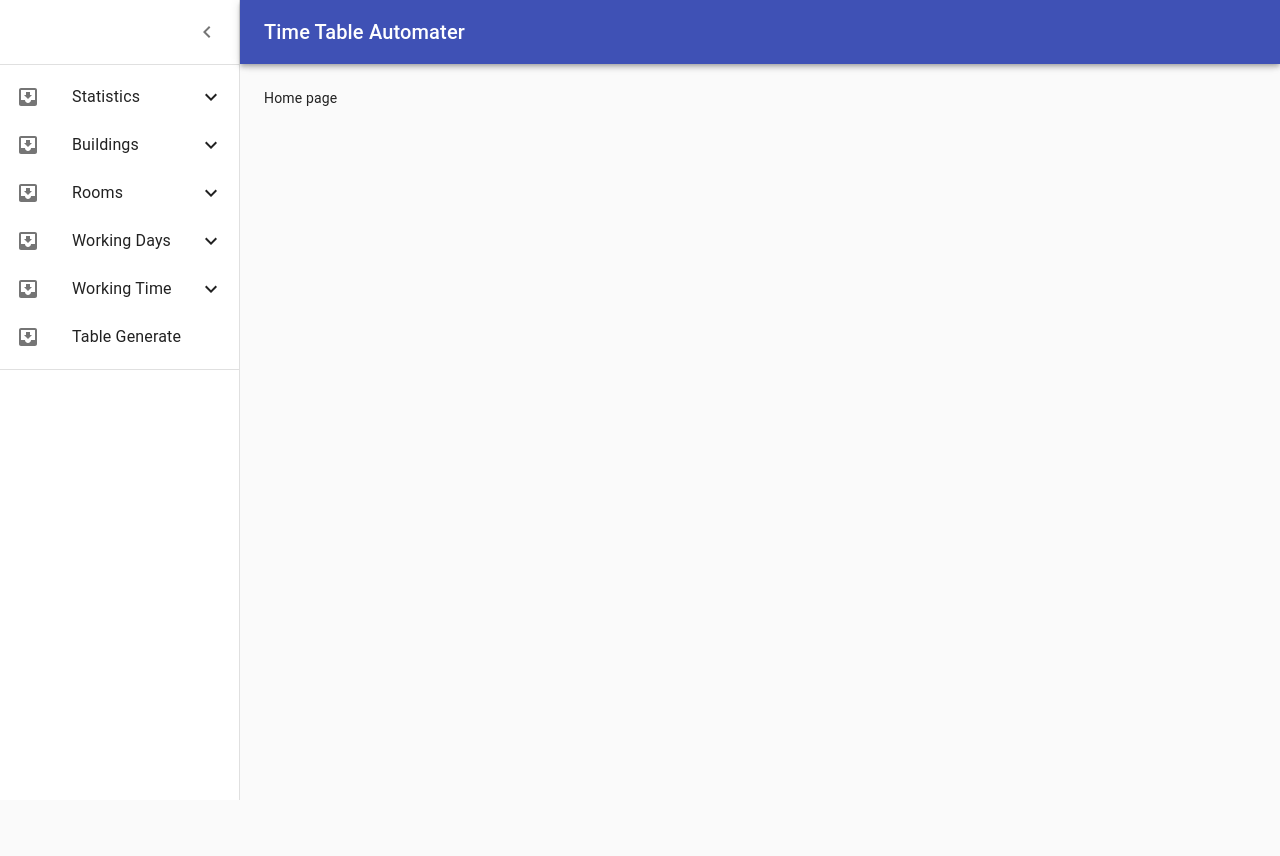
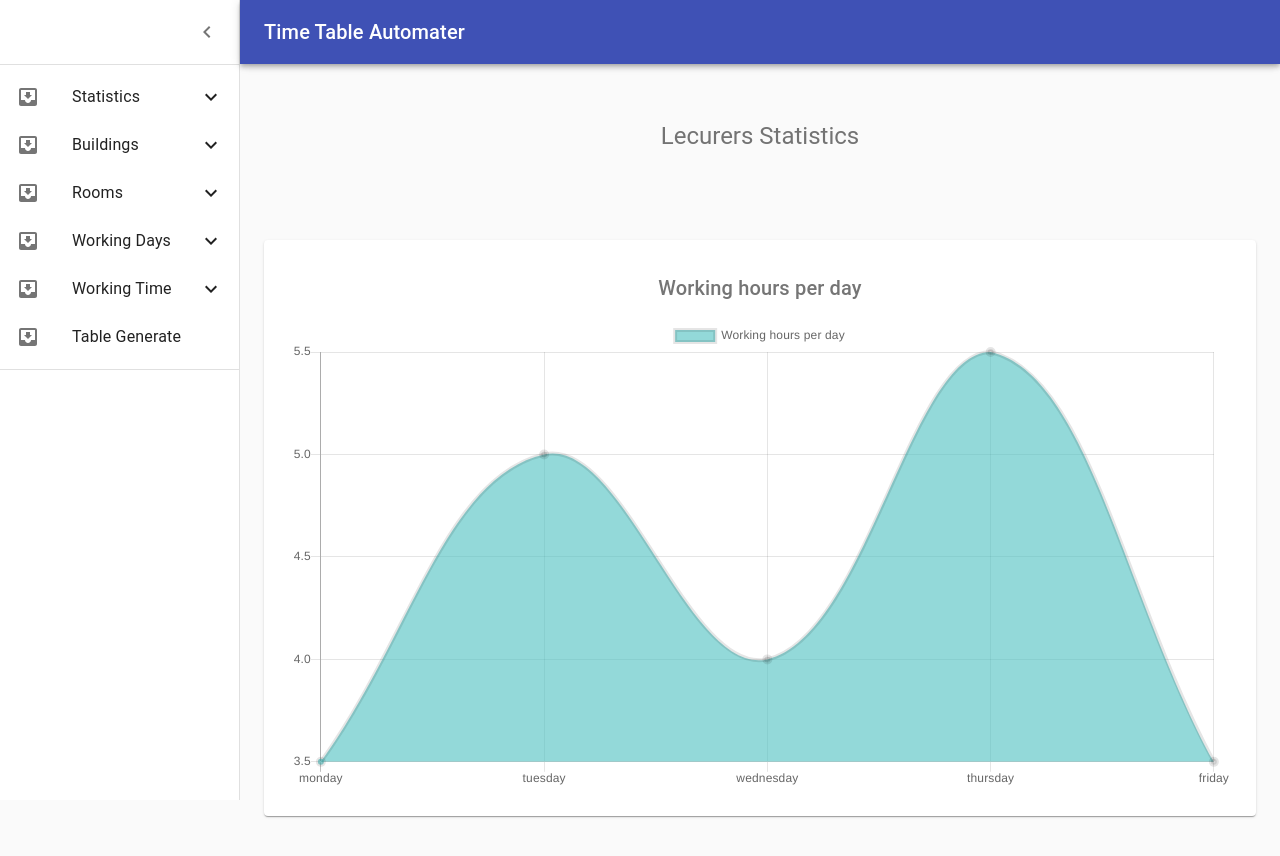
Before and after one commit to tmKamal/automated-timetable-generator, a React app: page /view-stats-lecturer in a window 1280 px wide. Before the commit this address led to /. Shown: the top 856 px of the page. Before the commit the page ends 800 px from the top, so only its background shows below. Built offline with nearby package versions, Linux system fonts and the light colour scheme; the HTML template or start-up script is replaced by a standard one.

Commit message:
chart js for statistics

```diff
--- a/package.json
+++ b/package.json
@@ -25,9 +25,11 @@
         "@material-ui/core": "^4.11.0",
         "@material-ui/icons": "^4.9.1",
         "@material-ui/lab": "^4.0.0-alpha.56",
+        "chart.js": "^2.9.3",
         "material-design-icons": "^3.0.1",
         "mongoose": "^5.9.28",
         "react": "^16.13.1",
+        "react-chartjs-2": "^2.10.0",
         "react-dom": "^16.13.1",
         "react-helmet": "^6.1.0",
         "react-router-dom": "^5.2.0",
--- a/src/App.js
+++ b/src/App.js
@@ -9,7 +9,7 @@ import {
 import MiniDrawer from './shared/component/navigation';
 import AddBuilding from './buildings/pages/AddBuilding';
 import AddRoom from './rooms/pages/AddRoom';
-import UpdateRoom from './rooms/pages/UpdateRoom';
+import ViewRoom from './rooms/pages/ViewRoom';
 import AddWorkDays from './workdays/pages/AddWorkDays';
 import UpdateWorkDays from './workdays/pages/UpdateWorkDays';
 import AddWorkTime from './worktime/pages/AddWorkTime';
@@ -19,6 +19,10 @@ import SpecificTable from './specificTable/pages/SpecificTable';
 import HomePage from './shared/pages/HomePage';
 import { Helmet } from 'react-helmet';
 import regeneratorRuntime from 'regenerator-runtime';
+import ViewBuildings from './buildings/pages/ViewBuildings';
+import UpdateBuilding from './buildings/pages/UpdateBuilding';
+import LecturerStats from './stats/pages/LecturerStats';
+import SubjectStats from './stats/pages/SubjectsStats';
 
 export default function App() {
     return (
@@ -39,12 +43,25 @@ export default function App() {
                             <Route path='/add-building' exact>
                                 <AddBuilding></AddBuilding>
                             </Route>
+                            <Route path='/view-buildings' exact>
+                                <ViewBuildings></ViewBuildings>
+                            </Route>
+                            <Route path='/update/building/:bid' exact>
+                                <UpdateBuilding></UpdateBuilding>
+                            </Route>
                             <Route path='/add-room' exact>
                                 <AddRoom></AddRoom>
                             </Route>
-                            <Route path='/update-room' exact>
-                                <UpdateRoom></UpdateRoom>
+                            <Route path='/view-room' exact>
+                                <ViewRoom></ViewRoom>
                             </Route>
+                            <Route path='/view-stats-lecturer' exact>
+                                <LecturerStats></LecturerStats>
+                            </Route>
+                            <Route path='/view-stats-subjects' exact>
+                                <SubjectStats></SubjectStats>
+                            </Route>
+
                             <Route path='/add-workdays' exact>
                                 <AddWorkDays></AddWorkDays>
                             </Route>
--- /dev/null
+++ b/src/stats/pages/LecturerStats.js
@@ -0,0 +1,92 @@
+import React,{useState,useEffect} from "react";
+import { Grid, Typography, Paper, makeStyles } from "@material-ui/core";
+import { Line } from "react-chartjs-2";
+
+const useStyles = makeStyles((theme) => ({
+  root: {
+    display: "flex",
+  },
+
+  container: {
+    paddingTop: theme.spacing(4),
+    paddingBottom: theme.spacing(4),
+  },
+  table: {
+    minWidth: 650,
+  },
+
+  marginT: {
+    marginTop: "2rem",
+  },
+  marginY: {
+    marginTop: "0.5rem",
+  },
+  paper: {
+    marginTop: theme.spacing(10),
+    marginBottom: theme.spacing(3),
+    padding: theme.spacing(2),
+    [theme.breakpoints.up(600 + theme.spacing(3) * 2)]: {
+      marginTop: theme.spacing(6),
+      marginBottom: theme.spacing(6),
+      padding: theme.spacing(3),
+    },
+  },
+}));
+
+const LecturerStats = () => {
+  const classes = useStyles();
+    const [chartData,setChartData]=useState({});
+
+    const chart=()=>{
+        setChartData({
+            labels:['monday','tuesday','wednesday','thursday','friday'],
+            datasets:[
+                {
+
+                    label:'Working hours per day',
+                    data:[3.5,5.0,4.0,5.5,3.5],
+                    backgroundColor:[
+                        'rgba(75,192,192,0.6)'
+                    ],
+                    borderWidth:4
+                }
+            ]
+        })
+    }
+    useEffect(() => {
+        chart();
+    }, []);
+
+
+
+  return (
+    <Grid container spacing={3}>
+      <Grid item xs={12}>
+        <Typography
+          variant="h5"
+          align="center"
+          color="textSecondary"
+          paragraph
+          className={classes.marginT}
+        >
+          Lecurers Statistics
+        </Typography>
+      </Grid>
+      <Grid item xs={12}>
+        <Paper className={classes.paper}>
+        <Typography
+          variant="h6"
+          align="center"
+          color="textSecondary"
+          paragraph
+          className={classes.marginY}
+        >
+          Working hours per day
+        </Typography>
+            <Line data={chartData}></Line>
+        </Paper>
+      </Grid>
+    </Grid>
+  );
+};
+export default LecturerStats;
--- /dev/null
+++ b/src/stats/pages/SubjectsStats.js
@@ -0,0 +1,99 @@
+import React,{useState,useEffect} from "react";
+import { Grid, Typography, Paper, makeStyles } from "@material-ui/core";
+import { Line, Doughnut } from "react-chartjs-2";
+
+const useStyles = makeStyles((theme) => ({
+  root: {
+    display: "flex",
+  },
+
+  container: {
+    paddingTop: theme.spacing(4),
+    paddingBottom: theme.spacing(4),
+  },
+  table: {
+    minWidth: 650,
+  },
+
+  marginT: {
+    marginTop: "2rem",
+  },
+  marginY: {
+    marginTop: "0.5rem",
+  },
+  paper: {
+    marginTop: theme.spacing(10),
+    marginBottom: theme.spacing(3),
+    padding: theme.spacing(2),
+    [theme.breakpoints.up(600 + theme.spacing(3) * 2)]: {
+      marginTop: theme.spacing(6),
+      marginBottom: theme.spacing(6),
+      padding: theme.spacing(3),
+    },
+  },
+}));
+
+const SubjectsStats = () => {
+  const classes = useStyles();
+    const [chartData,setChartData]=useState({});
+
+    const chart=()=>{
+        setChartData({
+            labels: [
+                'Lecture hours',
+                'Tutorial hours',
+                'Labs hours'
+            ],
+            datasets: [{
+                data: [300, 50, 100],
+                backgroundColor: [
+                '#FF6384',
+                '#36A2EB',
+                '#FFCE56'
+                ],
+                hoverBackgroundColor: [
+                '#FF6384',
+                '#36A2EB',
+                '#FFCE56'
+                ]
+            }]
+        })
+    }
+    useEffect(() => {
+        chart();
+    }, []);
+
+
+
+  return (
+    <Grid container spacing={3}>
+      <Grid item xs={12}>
+        <Typography
+          variant="h5"
+          align="center"
+          color="textSecondary"
+          paragraph
+          className={classes.marginT}
+        >
+          Statistics related to the Subjects
+        </Typography>
+      </Grid>
+      <Grid item xs={12}>
+        <Paper className={classes.paper}>
+        <Typography
+          variant="h6"
+          align="center"
+          color="textSecondary"
+          paragraph
+          className={classes.marginY}
+        >
+          Average precentage of subject contents (Hours)
+        </Typography>
+
+            <Doughnut data={chartData} />
+        </Paper>
+      </Grid>
+    </Grid>
+  );
+};
+export default SubjectsStats;
```
Also changed, not shown: 1 other file (tests, documents, lock files or other folders).
